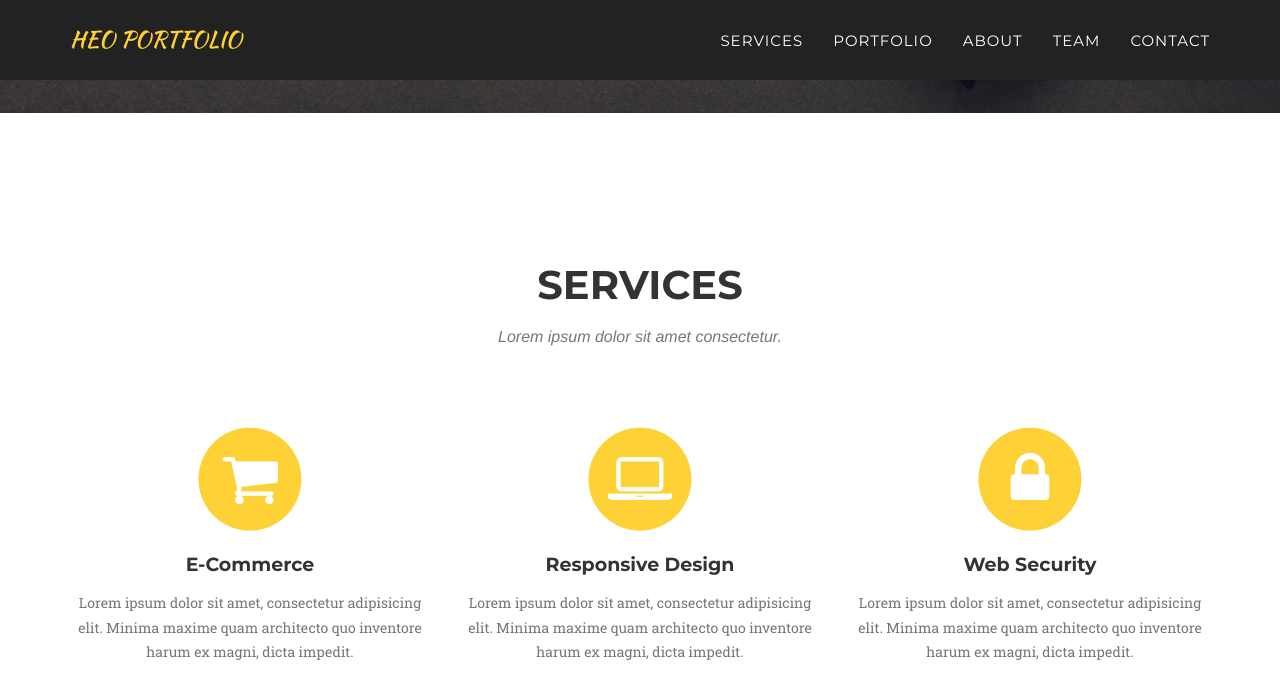
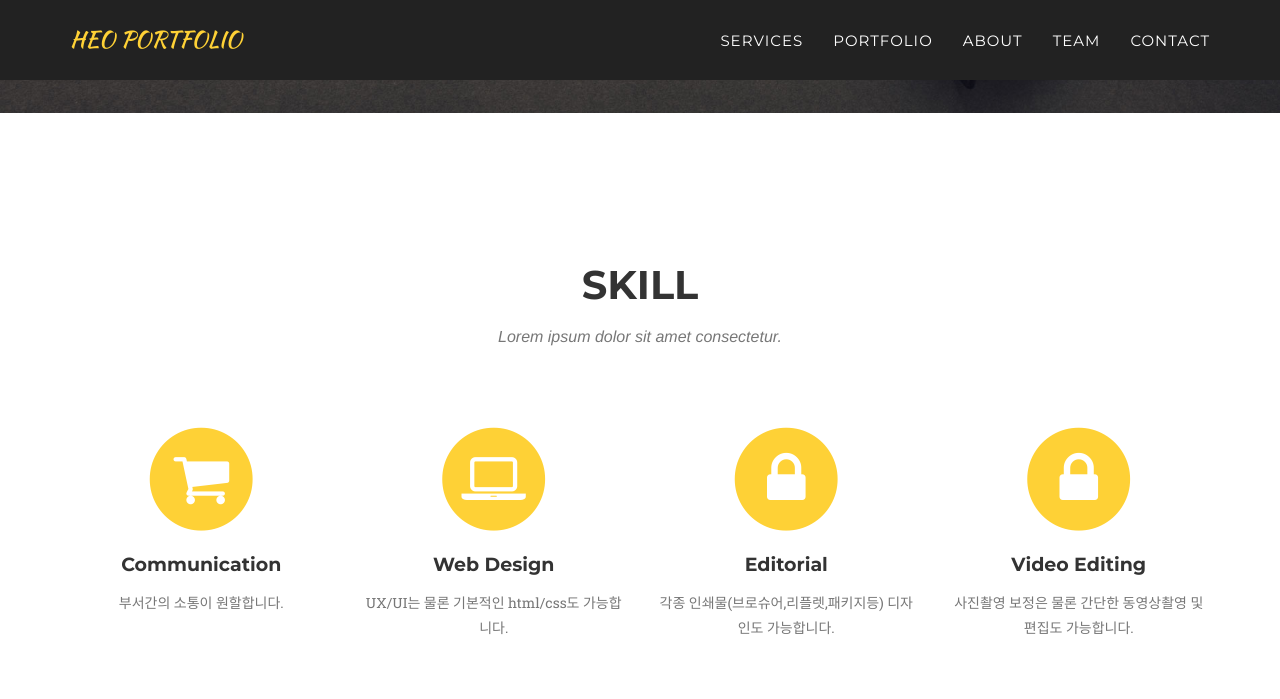
Before and after one commit to alkava28/alkava28, a Jekyll site: the page built from index.html, in a window 1280 px wide and 900 px high, scrolled down 645 px. Shown: the top 699 px of the window. Built offline with Jekyll 4.4.1, drawn with Linux system fonts in a browser that asks for light colours; some web fonts are replaced.

Commit message:
Update services.html

```diff
--- a/_includes/services.html
+++ b/_includes/services.html
@@ -3,34 +3,41 @@
         <div class="container">
             <div class="row">
                 <div class="col-lg-12 text-center">
-                    <h2 class="section-heading">Services</h2>
+                    <h2 class="section-heading">Skill</h2>
                     <h3 class="section-subheading text-muted">Lorem ipsum dolor sit amet consectetur.</h3>
                 </div>
             </div>
             <div class="row text-center">
-                <div class="col-md-4">
+                <div class="col-md-3">
                     <span class="fa-stack fa-4x">
                         <i class="fa fa-circle fa-stack-2x text-primary"></i>
                         <i class="fa fa-shopping-cart fa-stack-1x fa-inverse"></i>
                     </span>
-                    <h4 class="service-heading">E-Commerce</h4>
-                    <p class="text-muted">Lorem ipsum dolor sit amet, consectetur adipisicing elit. Minima maxime quam architecto quo inventore harum ex magni, dicta impedit.</p>
+                    <h4 class="service-heading">Communication</h4>
+                    <p class="text-muted">부서간의 소통이 원할합니다.</p>
                 </div>
-                <div class="col-md-4">
+                <div class="col-md-3">
                     <span class="fa-stack fa-4x">
                         <i class="fa fa-circle fa-stack-2x text-primary"></i>
                         <i class="fa fa-laptop fa-stack-1x fa-inverse"></i>
                     </span>
-                    <h4 class="service-heading">Responsive Design</h4>
-                    <p class="text-muted">Lorem ipsum dolor sit amet, consectetur adipisicing elit. Minima maxime quam architecto quo inventore harum ex magni, dicta impedit.</p>
+                    <h4 class="service-heading">Web Design</h4>
+                    <p class="text-muted">UX/UI는 물론 기본적인 html/css도 가능합니다.</p>
                 </div>
-                <div class="col-md-4">
+                <div class="col-md-3">
                     <span class="fa-stack fa-4x">
                         <i class="fa fa-circle fa-stack-2x text-primary"></i>
                         <i class="fa fa-lock fa-stack-1x fa-inverse"></i>
                     </span>
-                    <h4 class="service-heading">Web Security</h4>
-                    <p class="text-muted">Lorem ipsum dolor sit amet, consectetur adipisicing elit. Minima maxime quam architecto quo inventore harum ex magni, dicta impedit.</p>
+                    <h4 class="service-heading">Editorial</h4>
+                    <p class="text-muted">각종 인쇄물(브로슈어,리플렛,패키지등) 디자인도 가능합니다.</p>
+                </div><div class="col-md-3">
+                    <span class="fa-stack fa-4x">
+                        <i class="fa fa-circle fa-stack-2x text-primary"></i>
+                        <i class="fa fa-lock fa-stack-1x fa-inverse"></i>
+                    </span>
+                    <h4 class="service-heading">Video Editing</h4>
+                    <p class="text-muted">사진촬영 보정은 물론 간단한 동영상촬영 및 편집도 가능합니다.</p>
                 </div>
             </div>
         </div>
```
